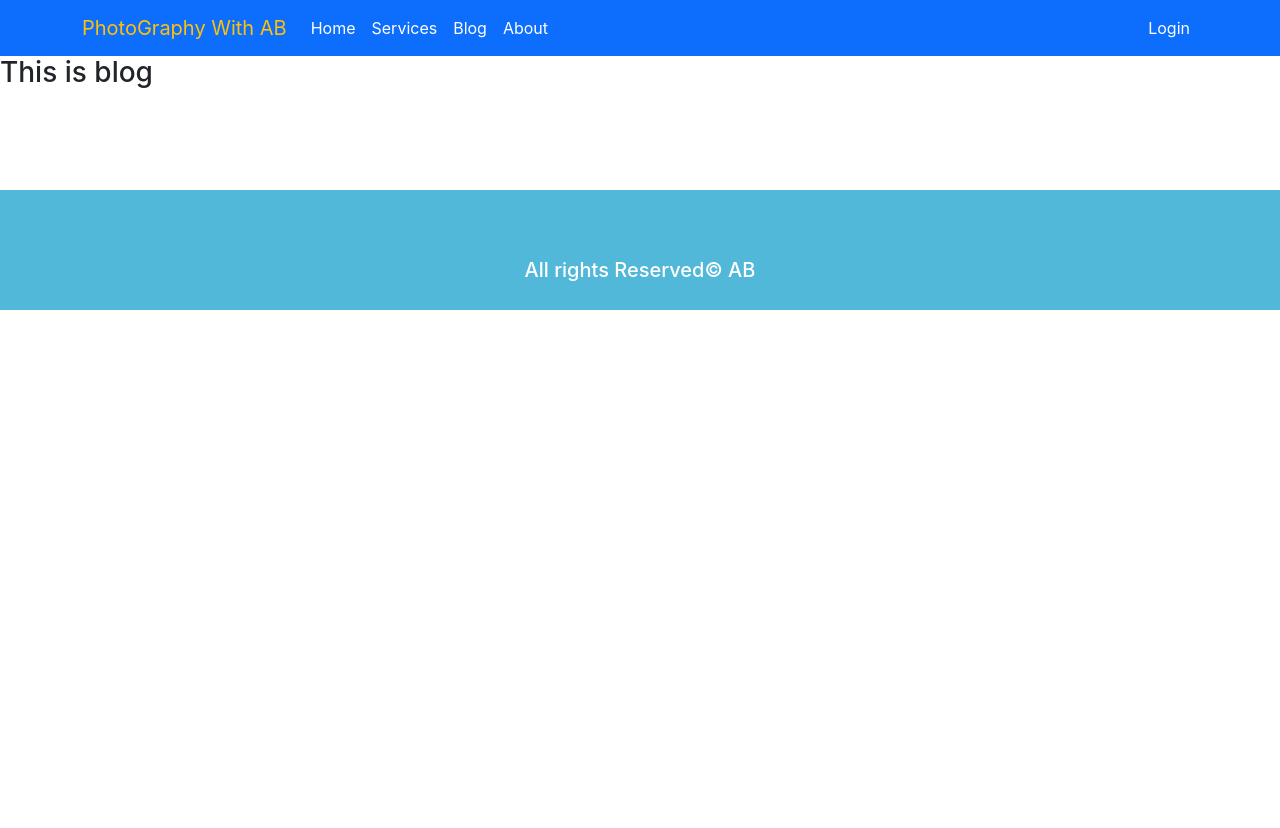
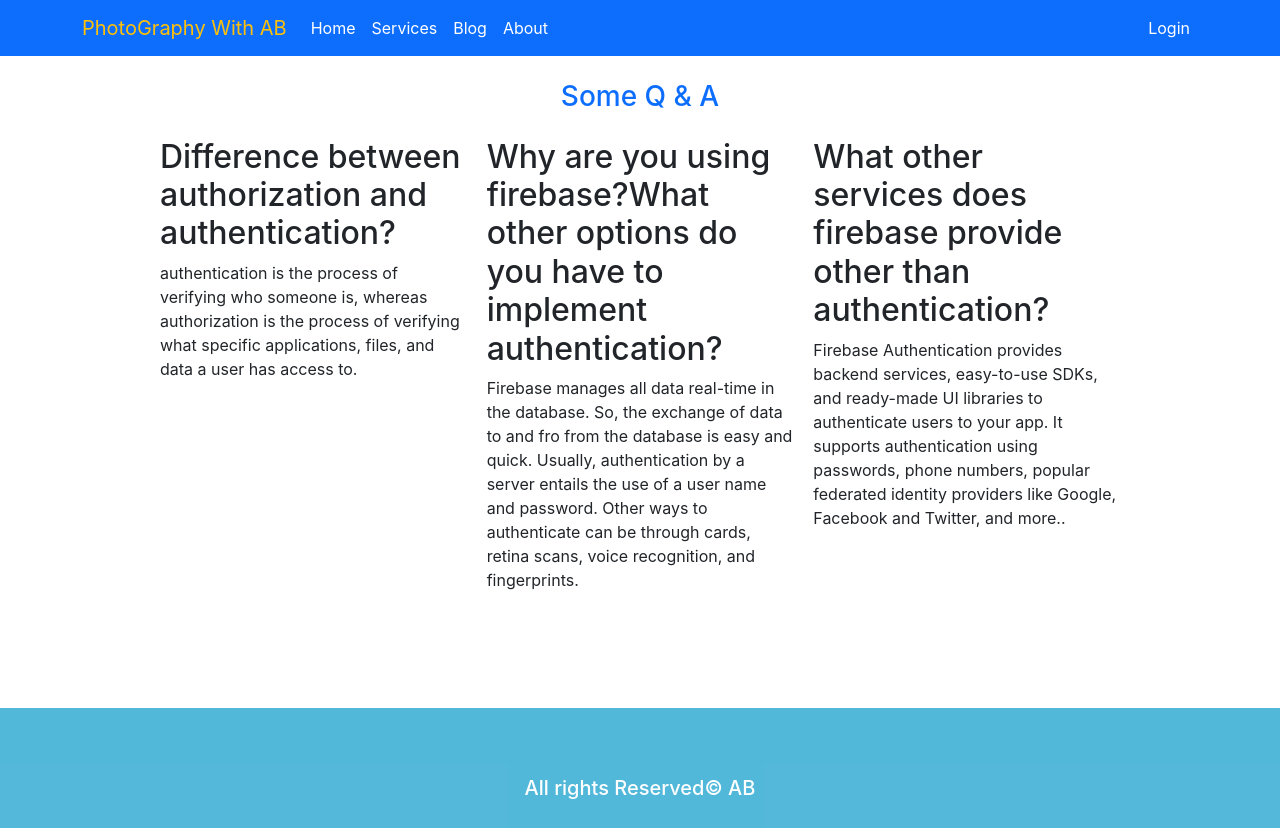
Before and after one commit to abdullah-miah/-warehouse-management-client, a React (Create React App) app: page /blog in a window 1280 px wide. Before the commit the page ends 800 px from the top, so only its background shows below. Built offline with nearby package versions, Linux system fonts and the light colour scheme; no server answers.

Commit message:
Blogs router completed

```diff
--- a/src/componets/About/About.js
+++ b/src/componets/About/About.js
@@ -1,4 +1,5 @@
 import React from 'react';
+import { Link } from 'react-router-dom';
 import '../About/About.css'
 
 const About = () => {
@@ -13,6 +14,7 @@ const About = () => {
                <p>Weeding / Holud/Birthday/e-commarce and Outdoor premimum quality capture in any day of your near area.
                    I'm experience Photographer in your area. I have three years expart person.
                    Belive me ! try to best photo in your valuable moment.
+                   <Link className='text-decoration-none' to='/'>Book Me!</Link>
                </p>
            </div>
         </div>
--- /dev/null
+++ b/src/componets/Blog/Blog.css
@@ -0,0 +1,5 @@
+.blog{
+    display: grid;
+    grid-template-columns: repeat(3, 1fr);
+    gap:20px;
+}
--- a/src/componets/Blog/Blog.js
+++ b/src/componets/Blog/Blog.js
@@ -1,9 +1,26 @@
 import React from 'react';
+import "../Blog/Blog.css"
 
 const Blog = () => {
     return (
-        <div>
-            <h3> This is blog</h3>
+        <div className='w-75 mx-auto'>
+            <h3 className='text-center my-4 text-primary'> Some Q & A</h3>
+            <div className='blog'>
+                <div>
+                    <h2>Difference between authorization and authentication?</h2>
+                    <p>authentication is the process of verifying who someone is, whereas authorization is the process of verifying what specific applications, files, and data a user has access to.</p>
+                </div>
+                <div>
+                    <h2>Why are you using firebase?What other options do you have to implement authentication?</h2>
+                    <p>Firebase manages all data real-time in the database. So, the exchange of data to and fro from the database is easy and quick.
+                    Usually, authentication by a server entails the use of a user name and password. Other ways to authenticate can be through cards, retina scans, voice recognition, and fingerprints.
+                    </p>
+                </div>
+                <div>
+                    <h2>What other services does firebase provide other than authentication?</h2>
+                    <p>Firebase Authentication provides backend services, easy-to-use SDKs, and ready-made UI libraries to authenticate users to your app. It supports authentication using passwords, phone numbers, popular federated identity providers like Google, Facebook and Twitter, and more..</p>
+                </div>
+            </div>
         </div>
     );
 };
```
